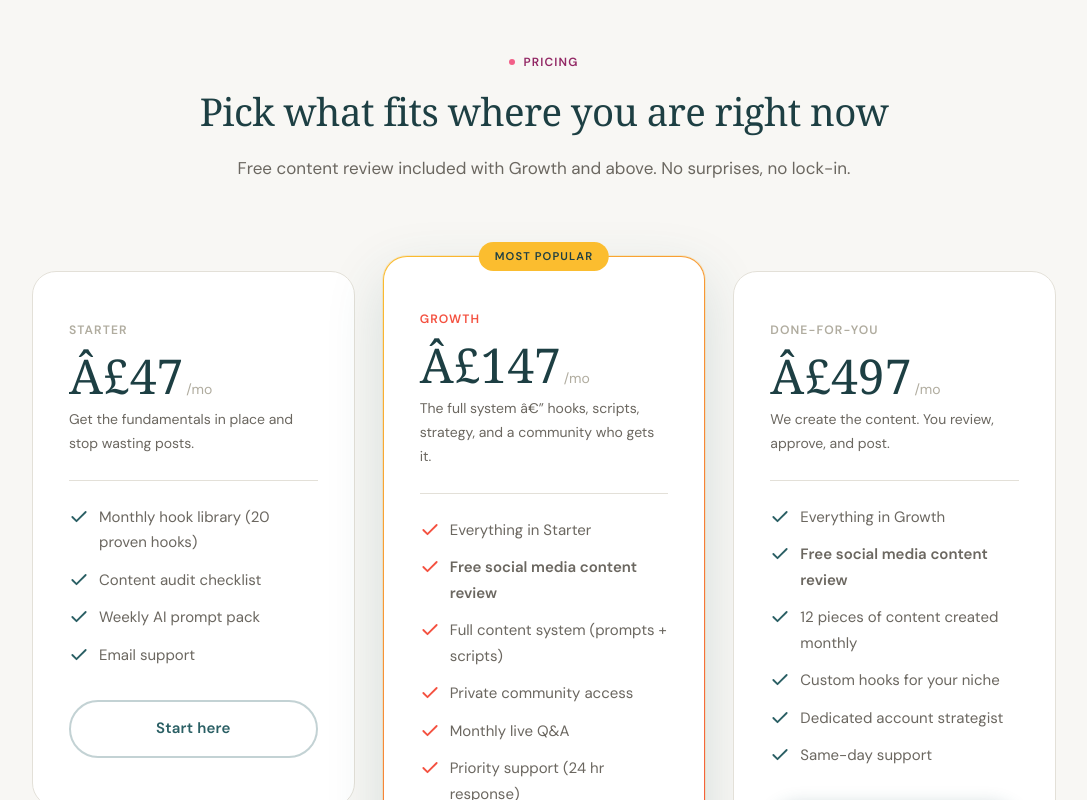
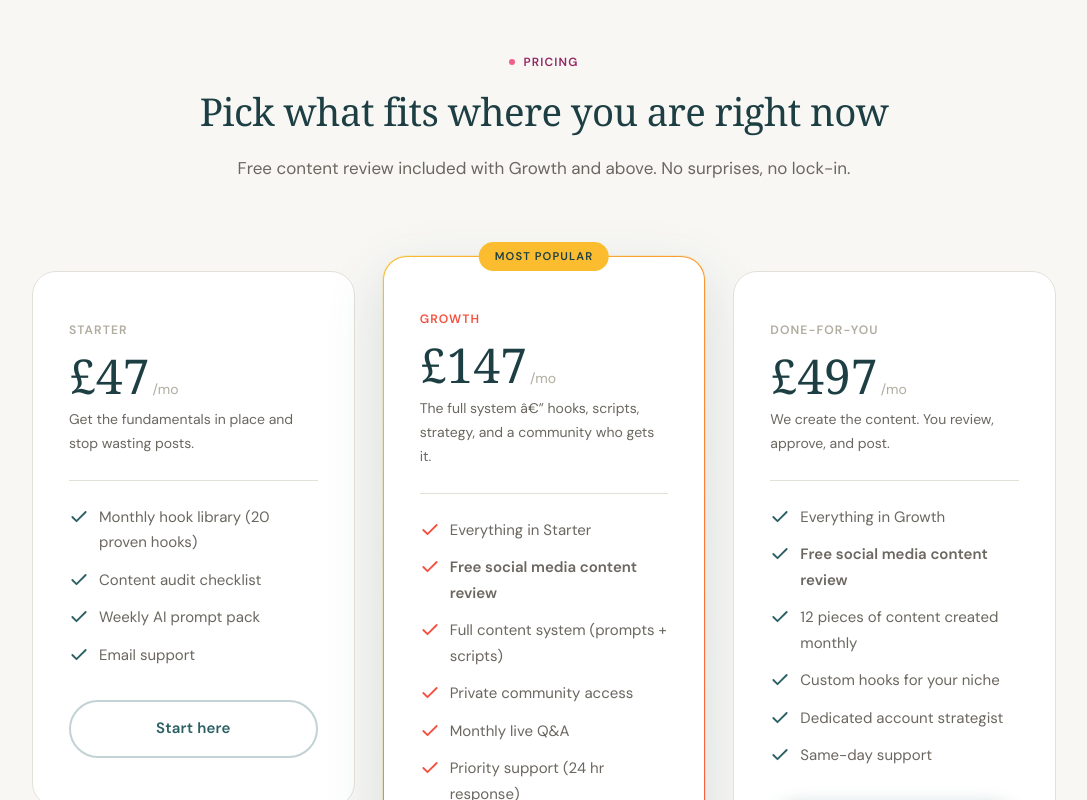
Before and after one commit to annaaimodel/better-prompt-ai-main, a plain HTML site: page index.html in a window 1280 px wide. Shown: the part 2000-2800 px from the top of the page, without its empty margins (96-1183 px from the left). Drawn offline with Linux system fonts and the light colour scheme.

Commit message:
Fix £ symbol encoding — remove Â prefix from all prices

```diff
--- a/index.html
+++ b/index.html
@@ -1169,7 +1169,7 @@
           <div class="price-card reveal reveal--d1">
             <div class="price-tier">Starter</div>
             <div class="price-num">
-              <span class="price-amount">Â£47</span>
+              <span class="price-amount">£47</span>
               <span class="price-period">/mo</span>
             </div>
             <p class="price-tagline">Get the fundamentals in place and stop wasting posts.</p>
@@ -1187,7 +1187,7 @@
             <div class="price-badge">Most Popular</div>
             <div class="price-tier">Growth</div>
             <div class="price-num">
-              <span class="price-amount">Â£147</span>
+              <span class="price-amount">£147</span>
               <span class="price-period">/mo</span>
             </div>
             <p class="price-tagline">The full system â€” hooks, scripts, strategy, and a community who gets it.</p>
@@ -1206,7 +1206,7 @@
           <div class="price-card reveal reveal--d3">
             <div class="price-tier">Done-For-You</div>
             <div class="price-num">
-              <span class="price-amount">Â£497</span>
+              <span class="price-amount">£497</span>
               <span class="price-period">/mo</span>
             </div>
             <p class="price-tagline">We create the content. You review, approve, and post.</p>
@@ -1237,7 +1237,7 @@
             <path d="M12 7h4.5a2.5 2.5 0 0 0 0-5C13 2 12 7 12 7z"/>
           </svg>
         </span>
-        <p class="offer-text"><strong>Â£20 off your first month</strong> â€” use code <strong>FIRST20</strong> at checkout. This week only. Ends Sunday.</p>
+        <p class="offer-text"><strong>£20 off your first month</strong> â€” use code <strong>FIRST20</strong> at checkout. This week only. Ends Sunday.</p>
         <a href="#contact" class="btn btn-outline-white">Claim it now</a>
       </div>
     </div>
@@ -1460,7 +1460,7 @@
   <div class="nudge" id="nudge" role="dialog" aria-label="Special offer">
     <button class="nudge__close" id="nudge-close" aria-label="Dismiss offer">&times;</button>
     <div class="nudge__ey">Still deciding?</div>
-    <div class="nudge__hl">Get <strong>Â£20 off</strong> your first month</div>
+    <div class="nudge__hl">Get <strong>£20 off</strong> your first month</div>
     <div class="nudge__sub">Use code FIRST20 at checkout. Offer ends Sunday.</div>
     <a href="#contact" class="btn btn-orange">Claim it &rarr;</a>
   </div>
```
